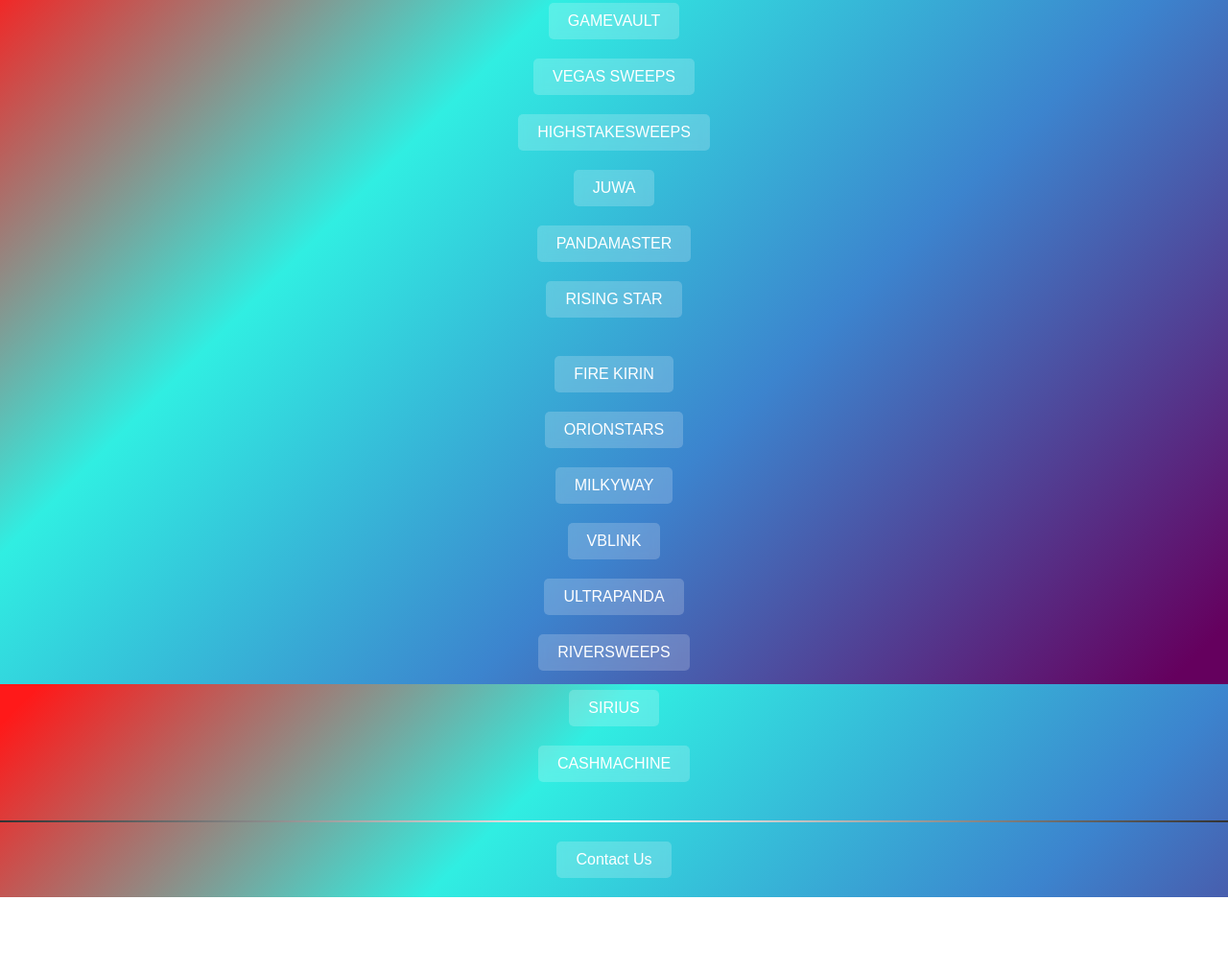
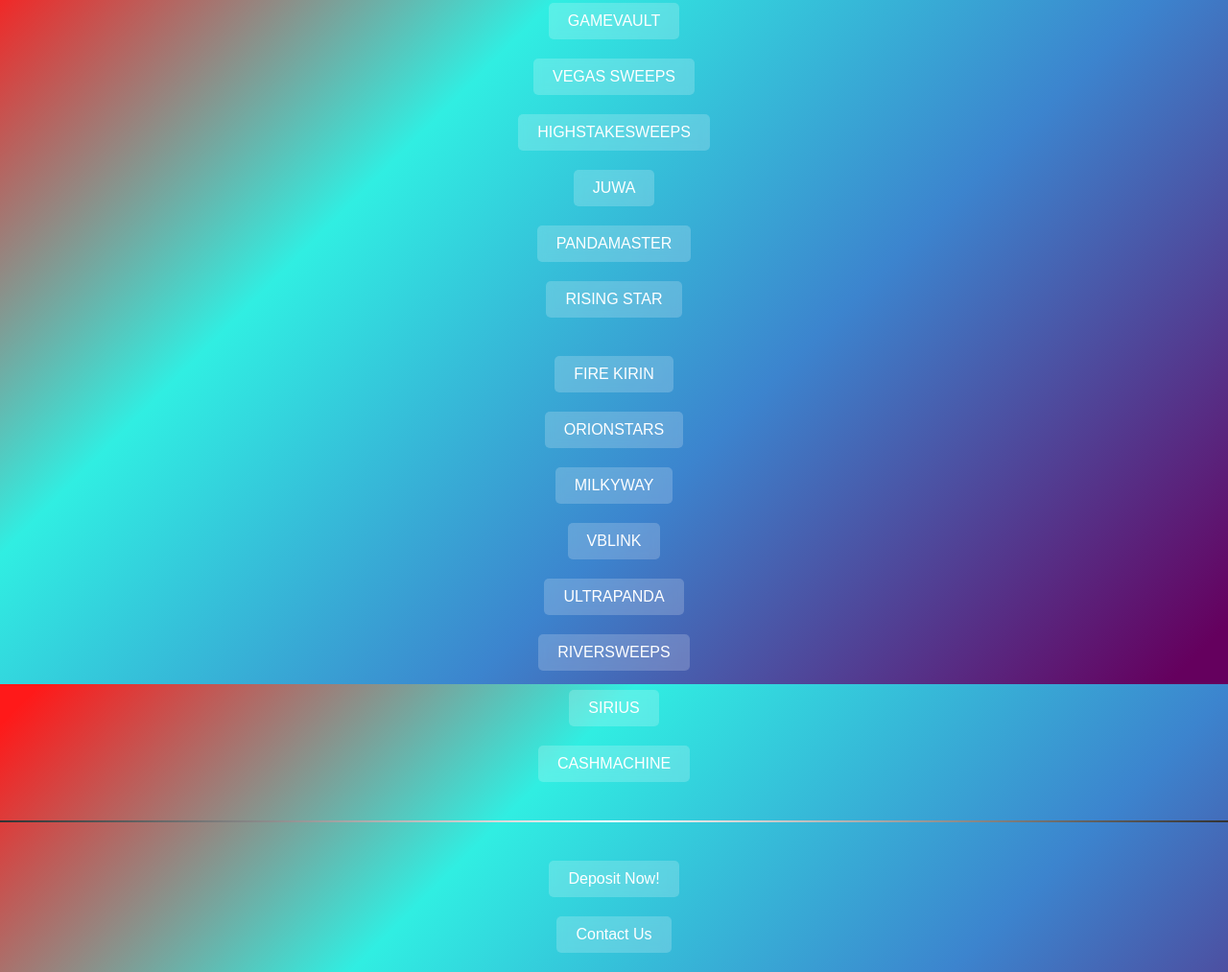
Before and after one commit to patrong100/links, a plain HTML site: page index.html in a window 1280 px wide. Shown: the part 87-1100 px from the top of the page at 96% size. Before the commit the page ends 1022 px from the top, so only its background shows below. Drawn offline with Linux system fonts and the light colour scheme.

Commit message:
Update index.html
Added Pay Now button

```diff
--- a/index.html
+++ b/index.html
@@ -107,6 +107,12 @@
 
         <br>
         <hr>
+        <br>
+        <form action="https://sallapay.pro/patron-gaming1/deposit">
+            <button class="button" type="submit">Deposit Now!</button>
+        </form>
+
+        <br>
         <button class="button games contact" onclick="window.location.href = 'contact.html';">Contact Us</button>
 
     </div>
```
